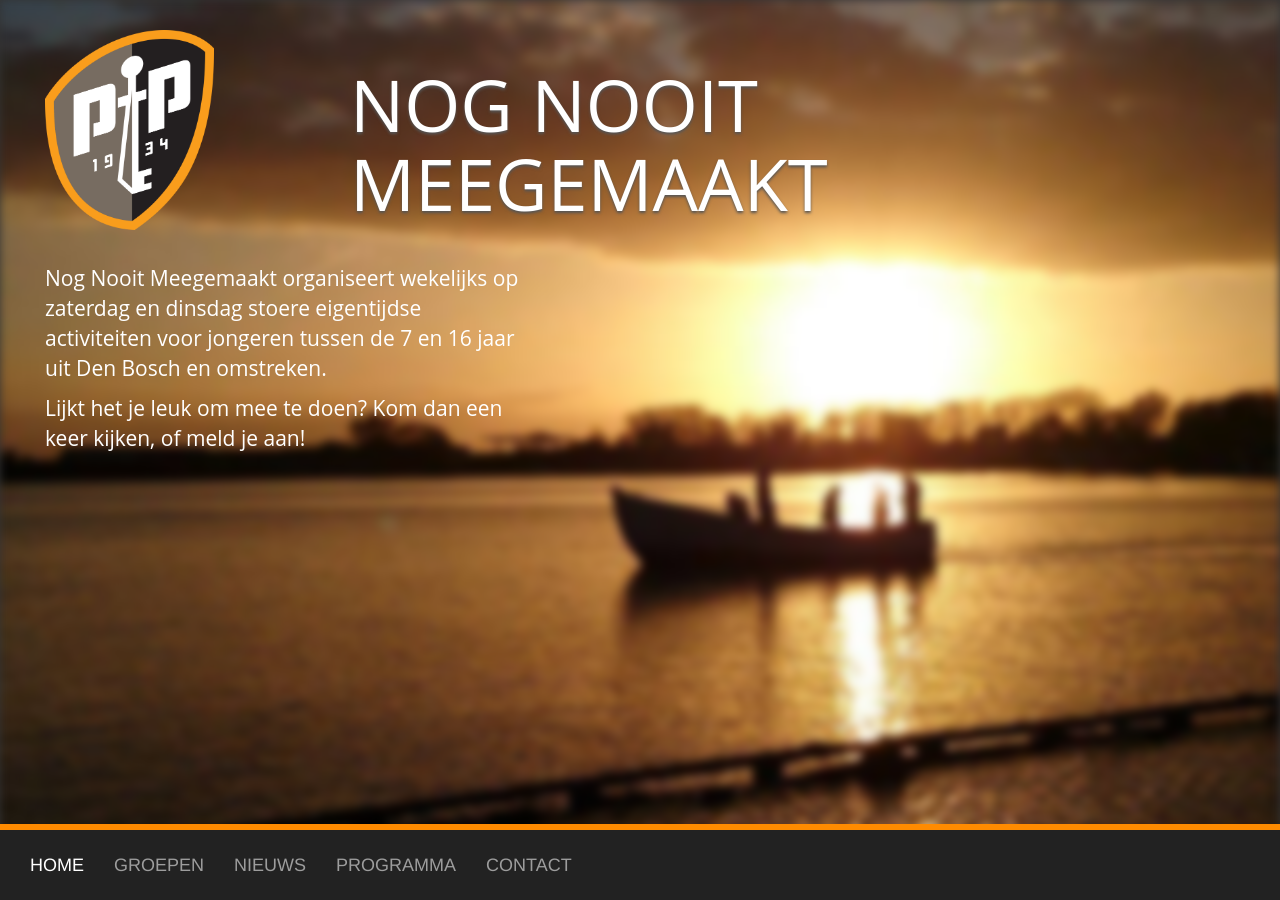
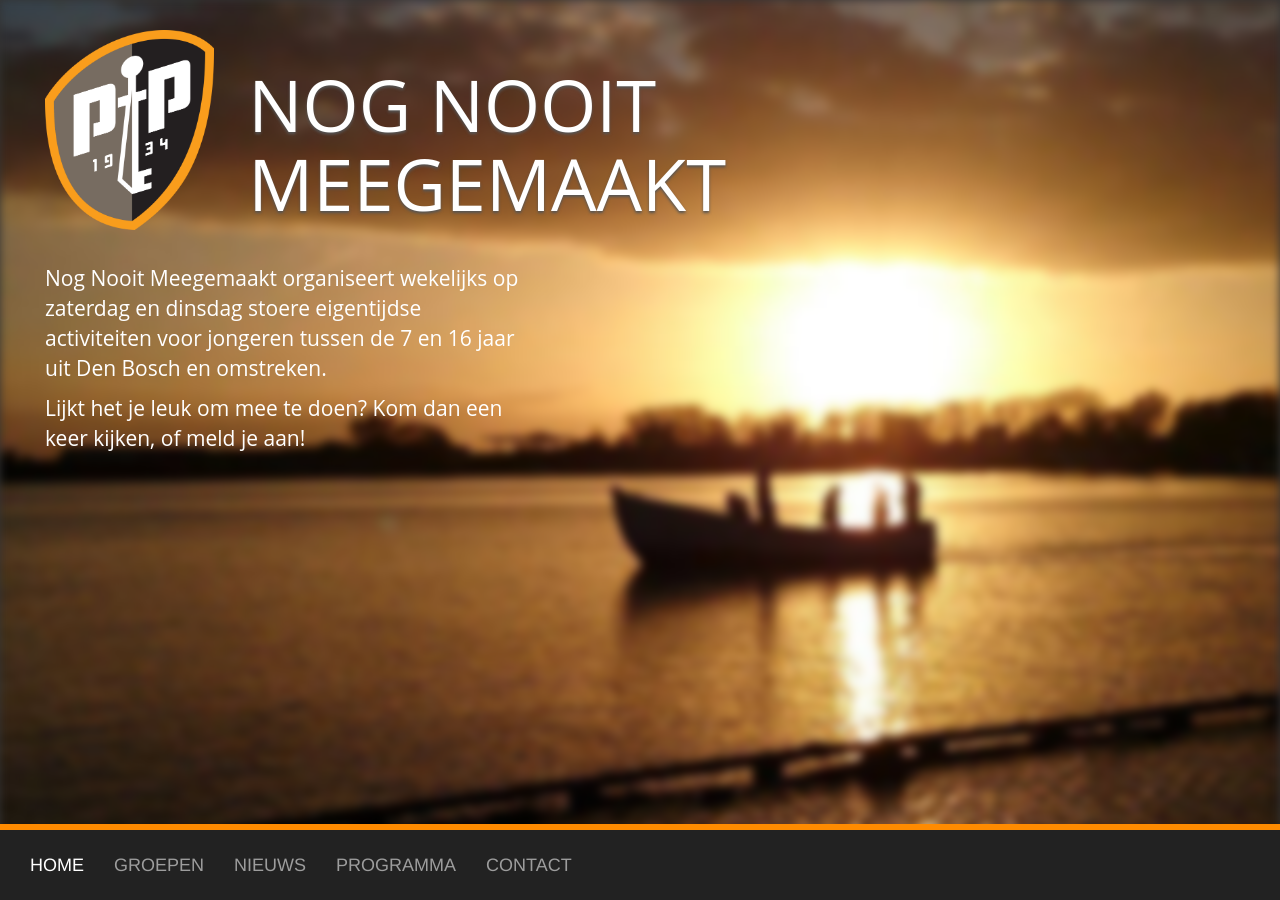
Before and after one commit to nognooitmeegemaakt/website, a Jekyll site: the page built from index.html, in a window 1280 px wide. Built offline with Jekyll 4.4.1, drawn with Linux system fonts in a browser that asks for light colours.

Commit message:
Improve title for mobile.

```diff
--- a/index.html
+++ b/index.html
@@ -6,11 +6,12 @@
 ---
 
 <div class="row header">
-  <div class="col-sm-3 col-xs-12">
+  <div class="col-lg-2 col-sm-3 col-xs-12">
     <img src="{{ site.logo }}">
   </div>
-  <div class="col-sm-9 col-xs-12">
-    <h1 class="title">{{ site.title }}</h1>
+  <div class="col-lg-10 col-sm-9 col-xs-12">
+    <h1 class="title hidden-xs">Nog Nooit<br>Meegemaakt</h1>
+    <h1 class="title visible-xs">Nog Nooit Meegemaakt</h1>
   </div>
 </div>
 
```
